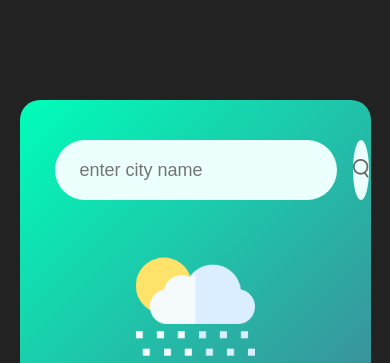
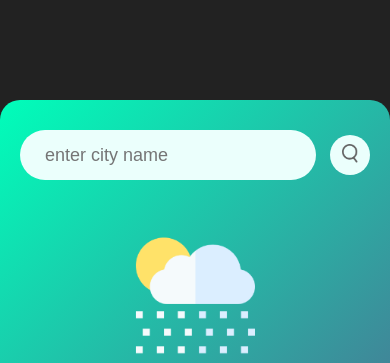
Before and after one commit to SiddhuSimhadri/Weather, a plain HTML site: page index.html in a window 390 px wide. Shown: the top 363 px of the page. Drawn offline with Linux system fonts and the light colour scheme.

Commit message:
weather-app-updated

```diff
--- a/style.css
+++ b/style.css
@@ -102,3 +102,47 @@ body {
     margin-top: 10px;
     display: none;
 }
+
+@media only screen and (max-width: 468px) {
+    .card {
+        width: 100%;
+        max-width: 400px;
+        background: linear-gradient(135deg, #00feba, #5b548a);
+        color: #fff;
+        margin: 100px auto 0;
+        border-radius: 20px;
+        padding: 30px 20px;
+        text-align: center;
+    }
+
+    .search {
+        width: 100%;
+        display: flex;
+        align-items: center;
+        justify-content: space-between;
+    }
+
+    .search input {
+        border: 0;
+        outline: none;
+        background: #ebfffc;
+        color: #555;
+        padding: 10px 25px;
+        height: 50px;
+        border-radius: 30px;
+        flex: 1;
+        margin-right: 14px;
+        font-size: 18px;
+        width: 100px;
+    }
+
+    .search button {
+        border: 0;
+        outline: 0;
+        background: #ebfffc;
+        border-radius: 50%;
+        width: 40px;
+        height: 40px;
+        cursor: pointer;
+    }
+}
```
